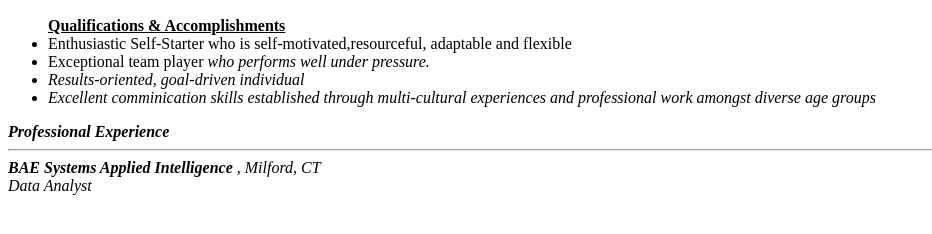
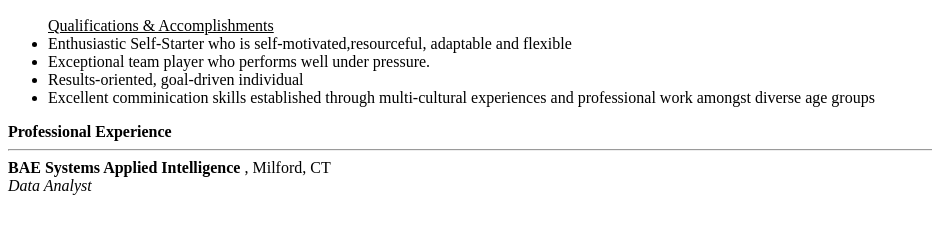
Before and after one commit to Jdcorley/Resume-Web-Page, a plain HTML site: page index.html.html in a window 1280 px wide. Shown: the part 206-440 px from the top of the page, without its empty margins (0-932 px from the left). Drawn offline with Linux system fonts and the light colour scheme.

Commit message:
Update index.html.html

```diff
--- a/index.html.html
+++ b/index.html.html
@@ -12,10 +12,10 @@ jdcorley@gmail.com | 203-885-8696</h2>
 <hr>
 <h2><img src="images/profile.jpg" alt="profileshot" style="width:128px;height:200px;"></h2>
 
-<p1 style="center-text:align"><ul><strong> <u>Qualifications & Accomplishments</u></strong>
+<p1><ul><u>Qualifications & Accomplishments</u>
 
 	<li>Enthusiastic Self-Starter who is self-motivated,resourceful, adaptable and flexible</li>
-	<li>Exceptional team player<i> who performs well under pressure.</li>
+	<li>Exceptional team player who performs well under pressure.</li>
 	<li>Results-oriented, goal-driven individual</li>
 	<li>Excellent comminication skills established through multi-cultural experiences and professional work amongst diverse age groups</li>
 	</ul>
```
